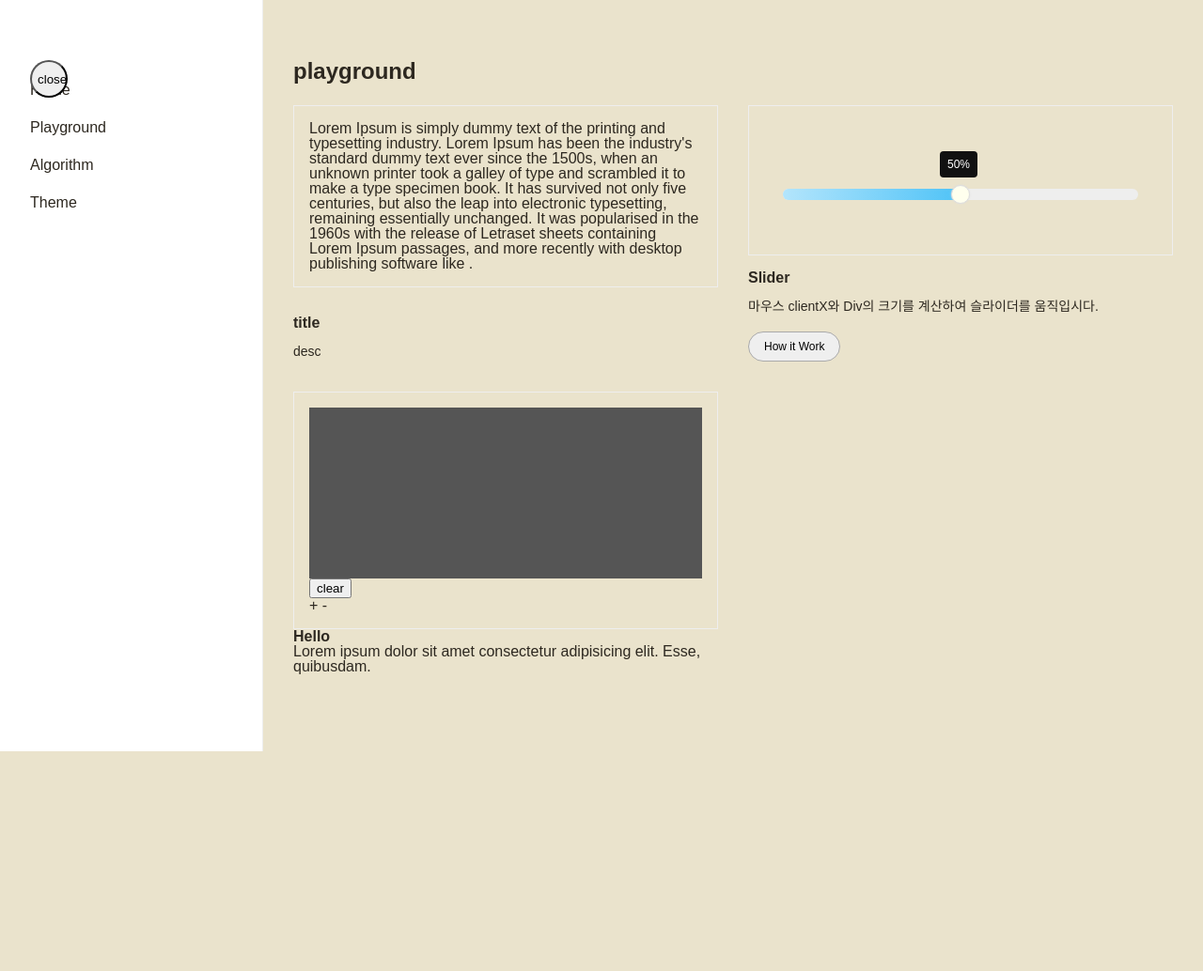
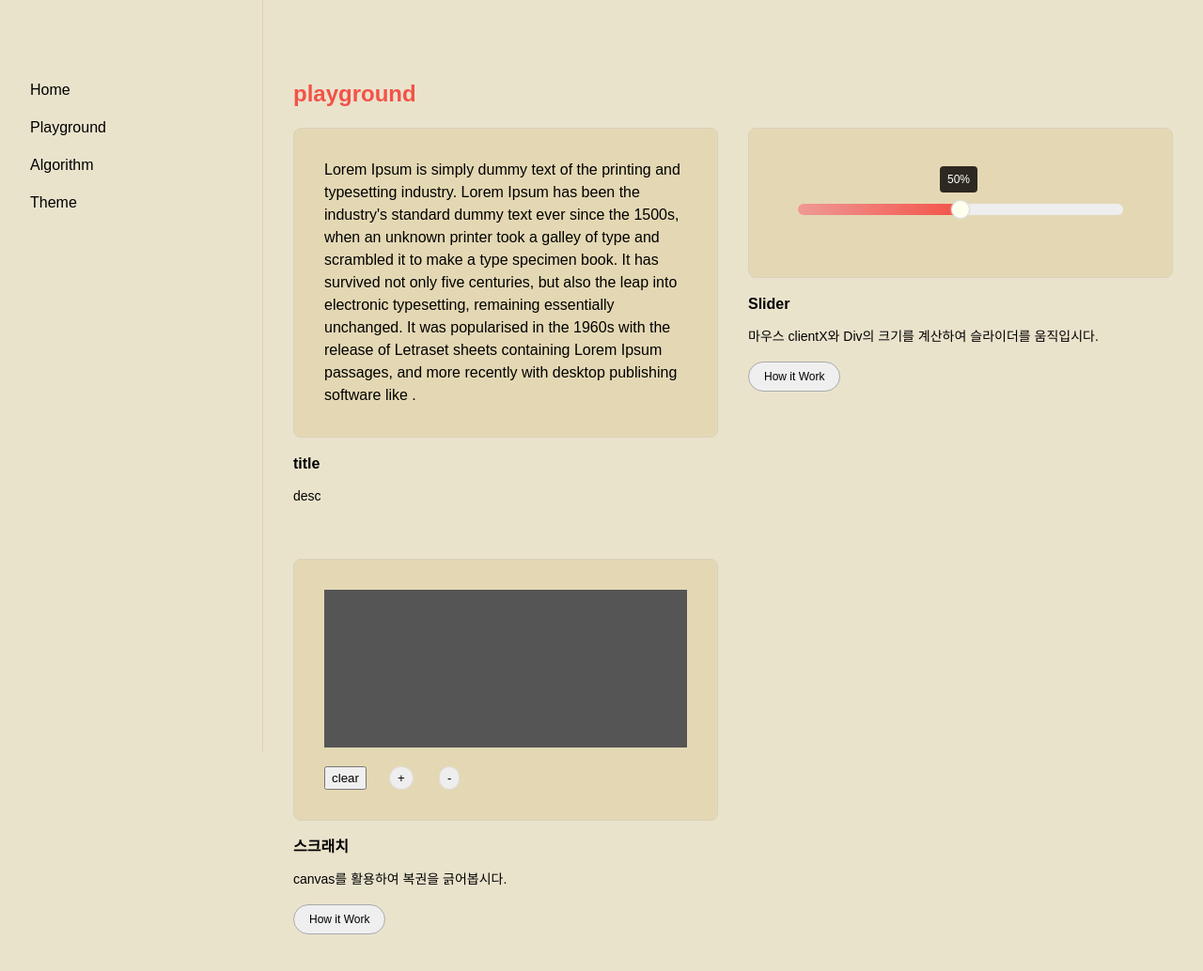
Before and after one commit to miloe2/playground, a plain HTML site: page index.html in a window 1280 px wide. Shown: the top 1034 px of the page at 94% size. Drawn offline with Linux system fonts and the light colour scheme; a web font is replaced by a local one.

Commit message:
[Feature] Theme /  GNB mobile 기본 설정

```diff
--- a/css/contents.css
+++ b/css/contents.css
@@ -3,7 +3,7 @@
   height: 12px;
   cursor: pointer;
   /* background-color: red; */
-  margin-top: 4.5rem;
+  margin-top: 3.0rem;
 }
 
 .sliderTrack {
@@ -21,7 +21,7 @@
   width: 50%;
   height: 12px;
   border-radius: 999px;
-  background-image: linear-gradient(90deg, #b3e5fc, #4fc3f7);
+  background-image: linear-gradient(90deg, var(--accent-light), var(--accent));
   transition: width 0.5s;
   display: flex;
   justify-content: end;
@@ -40,7 +40,7 @@
 }
 
 .sliderDesc {
-  background-color: #111;
+  background-color: var(--text);
   padding: 0.5rem 0.25px;
   border-radius: 4px;
   text-align: center;
@@ -59,5 +59,23 @@
   display: block;
   width: 100%;
   background-color: #aaa;
+  cursor: crosshair;
   /* height: 100%; */
 }
+
+.scratchController {
+  display: flex;
+  font-size: 12px;
+  margin-top: 1.25rem;
+
+}
+
+.scratchButtons button {
+  background-color: #eee;
+  border-radius: 99px;
+  padding: 0.25rem 0.5rem;
+  border: 1px solid #ddd;
+  cursor: pointer;
+  margin-left: 1.5rem;
+
+}
--- a/css/main.css
+++ b/css/main.css
@@ -5,18 +5,19 @@ main {
   display: flex;
   flex-direction: column;
   justify-content: center;
-  /* background-color: aqua; */
-  padding: 0 2rem 0 19.5rem;
-
+  background-color: var(--bg);
+  padding: 4rem 2rem 0 19.5rem;
+  color:
 }
 
 .titleBox {
   width: 100%;
   max-width: 1024px;
   margin: 0 auto;
-  padding: 1.5rem 0rem;
+  padding: 1.5rem 0;
   font-size: 1.5rem;
   font-weight: bold;
+  color: var(--accent);
 }
 
 .contentsGrid {
@@ -38,17 +39,15 @@ main {
 }
 
 .contentBox {
-  border: 1px solid #eee;
-  padding: 1rem;
+  border: 1px solid var(--border);
+  padding: 2rem;
   min-height: 160px;
   /* background-color: yellowgreen; */
   position: relative;
   display: flex;
   width: 100%;
-}
-
-.contentDesc {
-  margin-top: auto;
+  background-color: var(--primary);
+  border-radius: 0.5rem;
 }
 
 .contentDesc .title {
@@ -71,9 +70,14 @@ main {
   border-radius: 999px;
 }
 
+.contentDesc {
+  margin-bottom: 1.5rem;
+}
+
 footer {
   width: 100%;
   height: 100vh;
+  background-color: var(--bg);
 }
 
 /*** common */
@@ -85,9 +89,9 @@ footer {
   position: fixed;
   top: 0;
   left: 0;
-  background-color: white;
+  background-color: var(--bg);
   display: relative;
-  border-right: 1px solid #eee;
+  border-right: 1px solid var(--border);
   padding: 4rem 2rem;
   /* margin-right: 2rem; */
   z-index: 999;
@@ -98,26 +102,35 @@ nav ul li {
   cursor: pointer;
 }
 
+.mobileNavi {
+  display: none;
+}
+
 .openNaviBtn,
 .closeNaviBtn {
-  width: 40px;
-  height: 40px;
-  border-radius: 9999px;
+  width: 32px;
+  height: 32px;
+  border: none;
+  background-color: transparent;
+}
+
+.openNaviBtn img {
+  width: 100%;
+  height: 100%;
+  object-fit: contain;
 }
 
 .naviBtnCont {
   position: absolute;
-  width: calc(100% -2rem);
-  height: auto;
-  display: flex;
+  top: 0;
   justify-content: end;
   align-items: center;
-  /* background-color: red; */
+  width: calc(100% -2rem);
+  background-color: red;
+  height: auto;
+  display: none;
+
 }
-
-
-
-
 
 .tutorialWrap {
   position: abosolute;
@@ -135,17 +148,17 @@ nav ul li {
 @media (max-width: 768px) {
   main {
     width: cals(100% - 2rem);
-    padding: 24px 1rem;
+    padding: 24px 1.5rem;
     display: block;
   }
 
-  .contentWrap {
-    margin: 12px 0;
+  .contentBox {
+    padding: 2rem 1.0rem;
   }
 
   .navigator {
     width: calc(60% - 32px);
-    padding: 0 16px;
+    padding: 4rem 1.5rem;
     transition: all 0.5s;
     transform: translateX(-100%);
   }
@@ -153,6 +166,18 @@ nav ul li {
   .navigator.active {
     transform: translateX(0%);
   }
+
+
+  .mobileNavi {
+    display: flex;
+    justify-content: space-between;
+    align-items: center;
+  }
+
+  .closeNaviBtn {
+    display: flex;
+  }
+
 
   .tutorialWrap .explainText1 {
     top: 5rem;
@@ -204,11 +229,13 @@ nav ul li {
   align-items: center;
 } */
 
-[data-theme="light"] {
-  background-color: #eae3cc;
-  color: #2d2820;
-  --color-primary: #e29c97;
-
+[data-theme="retro"] {
+  --bg: #eae3cc;
+  --border: #D9D1BA;
+  --text: #2d2820;
+  --primary: #E4D8B4;
+  --accent: #F35248;
+  --accent-light: #EF9995;
 }
 
 :root {
--- a/css/reset.css
+++ b/css/reset.css
@@ -125,7 +125,6 @@ blockquote:before,
 blockquote:after,
 q:before,
 q:after {
-  content: '';
   content: none;
 }
 
@@ -134,7 +133,7 @@ table {
   border-spacing: 0;
 }
 
-/* fonts.css */
+/* init */
 @font-face {
   font-family: 'NEXON Lv1 Gothic OTF';
   src: url('https://cdn.jsdelivr.net/gh/projectnoonnu/noonfonts_20-04@2.1/NEXON Lv1 Gothic OTF.woff') format('woff');
@@ -146,3 +145,7 @@ table {
   font-family: 'NEXON Lv1 Gothic OTF', sans-serif;
   box-sizing: border-box;
 }
+
+p {
+  line-height: 1.5;
+}
--- a/index.html
+++ b/index.html
@@ -11,12 +11,18 @@
   <link href="./css/reset.css" rel="stylesheet" type="text/css" />
 </head>
 
-<body data-theme="light">
+<body data-theme="retro">
   <header>
   </header>
-  <button class="openNaviBtn">open</button>
-  <button class="themeBtn">Theme</button>
+  <!-- <button class="themeBtn">Theme</button> -->
   <main>
+    <div class="mobileNavi">
+      <div>logo</div>
+
+      <button class="openNaviBtn">
+        <img src="./assets/menu-icon.svg">
+      </button>
+    </div>
     <nav class="navigator">
       <div class="naviBtnCont">
         <button class="closeNaviBtn">close</button>
@@ -74,17 +80,20 @@
         <div class="contentBox">
           <div class="scratchContainer">
             <canvas id="scratchCanvas"></canvas>
-            <button class="scratchClear">clear</button>
-            <div class="scratchButtons">
-              <buttons class="larger">+</buttons>
-              <buttons class="smaller">-</buttons>
+            <div class="scratchController">
+              <button class="scratchClear">clear</button>
+              <div class="scratchButtons">
+                <button class="larger">+</button>
+                <button class="smaller">-</button>
+              </div>
             </div>
           </div>
-
-
         </div>
-        <h1>Hello</h1>
-        <p>Lorem ipsum dolor sit amet consectetur adipisicing elit. Esse, quibusdam.</p>
+        <div class="contentDesc">
+          <p class="title">스크래치</p>
+          <p class="desc">canvas를 활용하여 복권을 긁어봅시다.</p>
+          <button class="descBtn">How it Work</button>
+        </div>
       </article>
 
 
```
Also changed, not shown: assets/menu-icon.svg (added).
